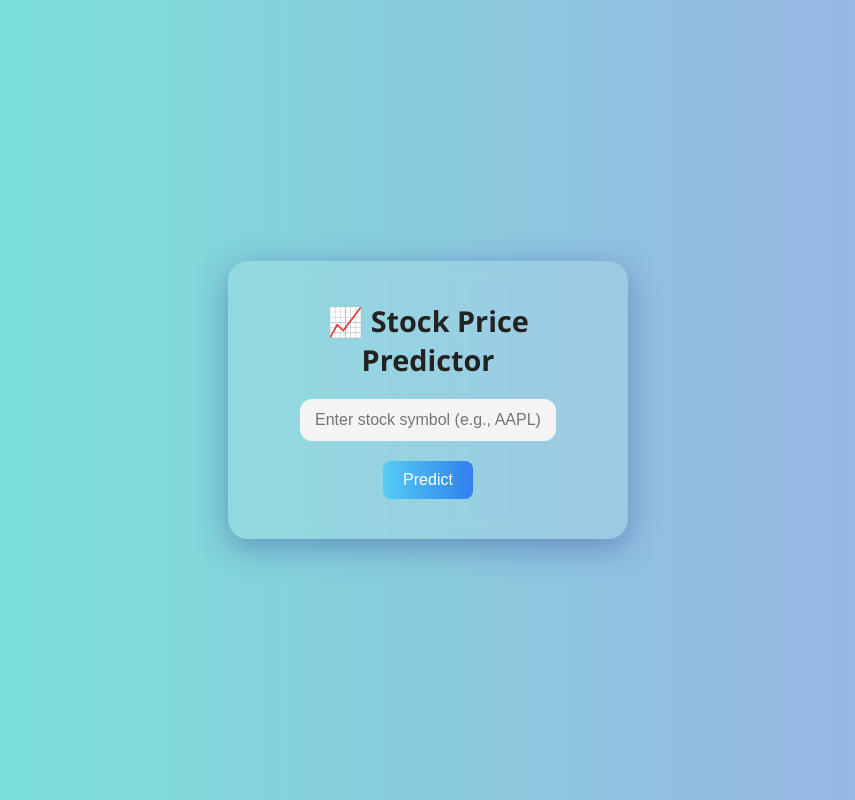
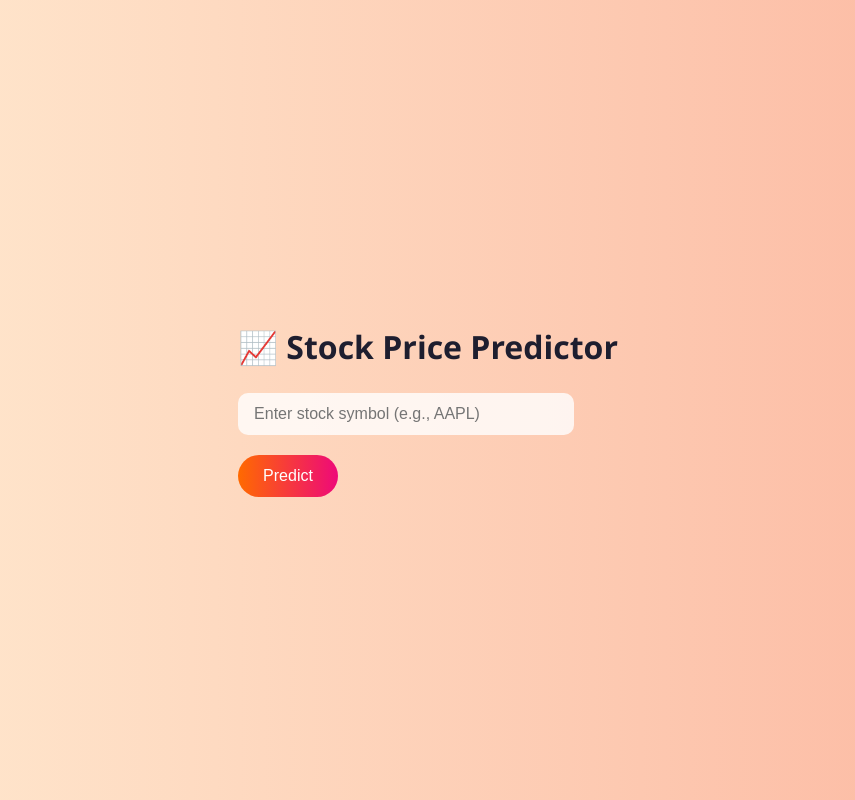
Before and after one commit to HARSHITHA-G-M/Gitops-StockSight-AI-, a FastAPI app: page / in a window 1280 px wide. Shown: the whole page, without its empty margins (212-1067 px from the left). Run offline with FastAPI, Linux system fonts and the light colour scheme.

Commit message:
changes in index and style files

```diff
--- a/app/static/style.css
+++ b/app/static/style.css
@@ -1,79 +1,69 @@
-/* Reset */
-* {
+/* style.css */
+body {
   margin: 0;
   padding: 0;
-  box-sizing: border-box;
-}
-
-/* Body Gradient Background */
-body {
   font-family: 'Segoe UI', Tahoma, Geneva, Verdana, sans-serif;
+  background: linear-gradient(to right, #ffecd2 0%, #fcb69f 100%);
   height: 100vh;
-  background: linear-gradient(to right, #74ebd5, #9face6);
   display: flex;
   justify-content: center;
   align-items: center;
+}
+
+.card {
+  background: rgba(255, 255, 255, 0.25);
+  backdrop-filter: blur(15px);
+  border-radius: 20px;
+  padding: 40px;
+  box-shadow: 0 8px 32px rgba(0, 0, 0, 0.2);
+  width: 400px;
+  text-align: center;
   color: #333;
 }
 
-/* Card UI */
-.container {
-  background: rgba(255, 255, 255, 0.12);
-  backdrop-filter: blur(10px);
-  border-radius: 20px;
-  padding: 40px;
-  width: 400px;
-  box-shadow: 0 8px 32px 0 rgba(31, 38, 135, 0.37);
-  text-align: center;
+h1 {
+  font-size: 2rem;
+  margin-bottom: 25px;
+  color: #1e1e2f;
 }
 
-/* Heading */
-h1 {
-  font-size: 1.8rem;
+input[type="text"] {
+  padding: 12px 16px;
+  border-radius: 10px;
+  border: none;
+  outline: none;
+  width: 80%;
   margin-bottom: 20px;
-  color: #222;
-}
-
-/* Input Field */
-input[type="text"] {
-  padding: 12px 15px;
-  border: none;
-  border-radius: 12px;
-  width: 80%;
   font-size: 1rem;
-  margin-bottom: 20px;
-  background: #f4f4f4;
-  transition: all 0.3s ease-in-out;
+  background: #ffffffcc;
+  transition: box-shadow 0.3s ease-in-out;
 }
 
 input[type="text"]:focus {
-  outline: none;
-  background: #fff;
-  box-shadow: 0 0 5px rgba(100, 100, 255, 0.5);
+  box-shadow: 0 0 5px rgba(255, 94, 98, 0.6);
 }
 
-/* Button */
 button {
-  padding: 10px 20px;
+  padding: 12px 25px;
+  background: linear-gradient(to right, #ff6a00, #ee0979);
   border: none;
-  border-radius: 8px;
-  background: linear-gradient(to right, #56ccf2, #2f80ed);
+  border-radius: 30px;
   color: white;
   font-size: 1rem;
   cursor: pointer;
-  transition: transform 0.2s ease, background 0.3s ease;
+  transition: transform 0.2s, background 0.3s;
 }
 
 button:hover {
-  background: linear-gradient(to right, #2f80ed, #56ccf2);
   transform: scale(1.05);
+  background: linear-gradient(to right, #ee0979, #ff6a00);
 }
 
-/* Result Text */
 .result {
-  margin-top: 25px;
-  font-size: 1.1rem;
-  background: rgba(255, 255, 255, 0.3);
+  margin-top: 20px;
+  font-size: 1.2rem;
+  background-color: #ffffffbb;
   padding: 15px;
   border-radius: 10px;
+  color: #2e2e2e;
 }
```
